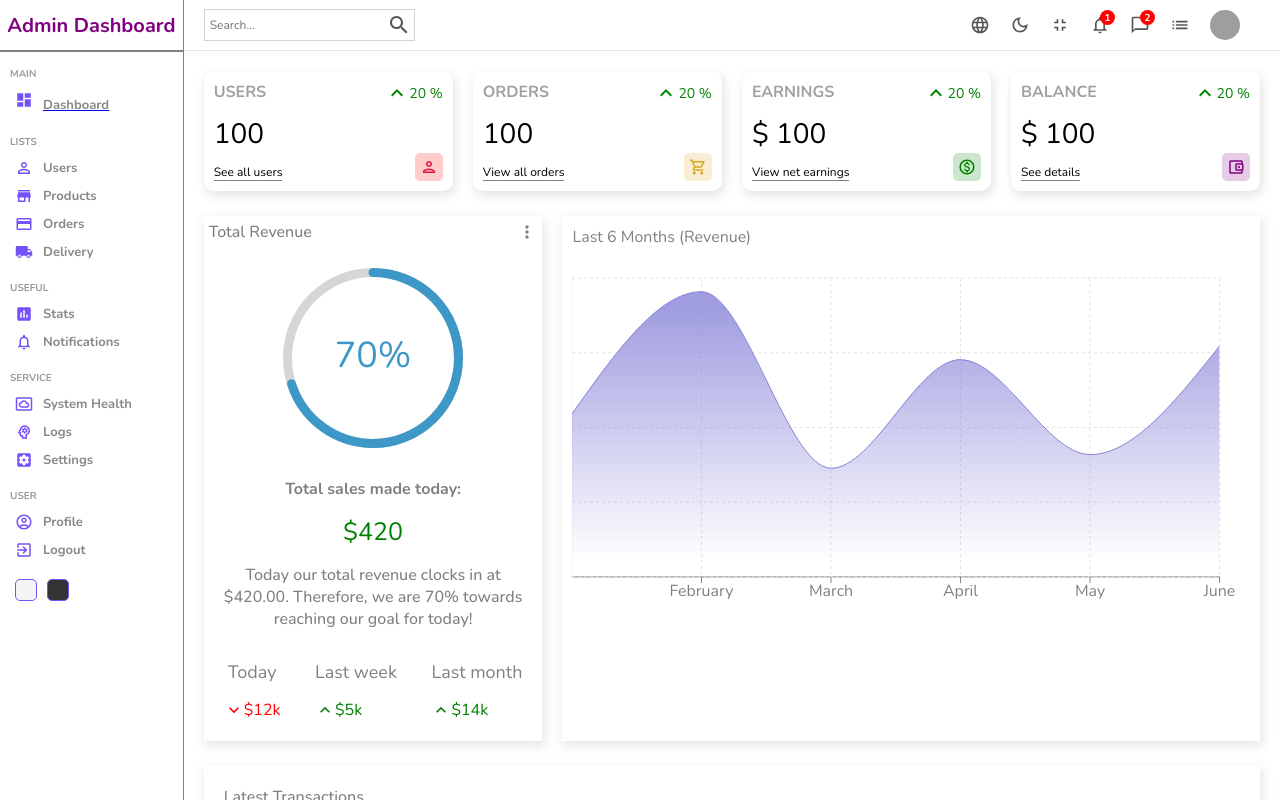
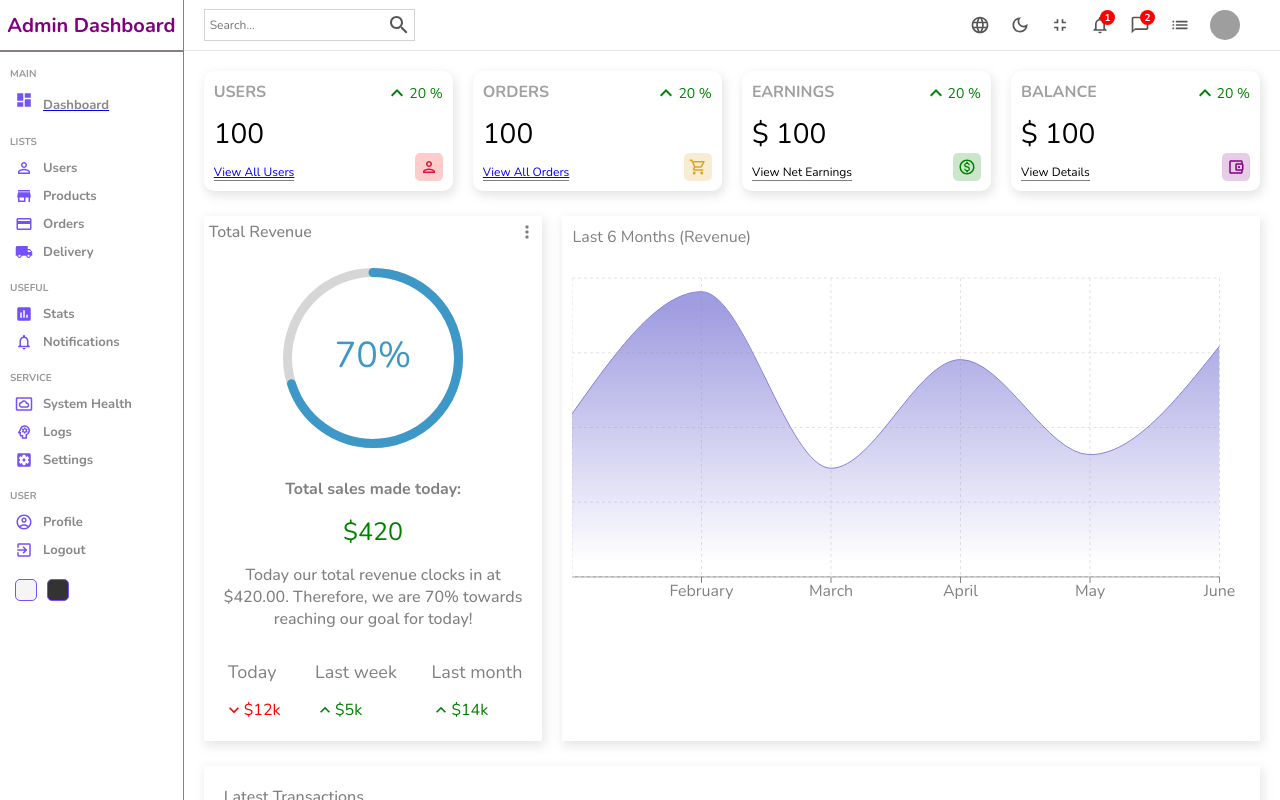
Before and after one commit to AustinT12/admin-page, a React (Create React App) app: page / in a window 1280 px wide. Shown: the top 800 px of the page. Built offline with nearby package versions, Linux system fonts and the light colour scheme; grey boxes are pictures that could not be loaded.

Commit message:
Widgets now have routes when clicked

```diff
--- a/src/components/widget/Widget.jsx
+++ b/src/components/widget/Widget.jsx
@@ -4,6 +4,7 @@ import PersonOutlinedIcon from '@mui/icons-material/PersonOutlined';
 import AccountBalanceWalletOutlinedIcon from '@mui/icons-material/AccountBalanceWalletOutlined';
 import ShoppingCartOutlinedIcon from '@mui/icons-material/ShoppingCartOutlined';
 import MonetizationOnOutlinedIcon from '@mui/icons-material/MonetizationOnOutlined';
+import { Link } from 'react-router-dom';
 
 const Widget = ({ type }) => {
   let data;
@@ -15,7 +16,8 @@ const Widget = ({ type }) => {
       data = {
         title: 'USERS',
         isMoney: false,
-        link: 'See all users',
+        link:
+          <Link to='/users'>View All Users</Link>,
         icon: (
           <PersonOutlinedIcon
             className='icon'
@@ -31,7 +33,7 @@ const Widget = ({ type }) => {
       data = {
         title: 'ORDERS',
         isMoney: false,
-        link: 'View all orders',
+        link:  <Link to='/users'>View All Orders</Link>,
         icon: (
           <ShoppingCartOutlinedIcon
             className='icon'
@@ -47,7 +49,7 @@ const Widget = ({ type }) => {
       data = {
         title: 'EARNINGS',
         isMoney: true,
-        link: 'View net earnings',
+        link: 'View Net Earnings',
         icon: (
           <MonetizationOnOutlinedIcon
             className='icon'
@@ -60,7 +62,7 @@ const Widget = ({ type }) => {
       data = {
         title: 'BALANCE',
         isMoney: true,
-        link: 'See details',
+        link: 'View Details',
         icon: (
           <AccountBalanceWalletOutlinedIcon
             className='icon'
```
